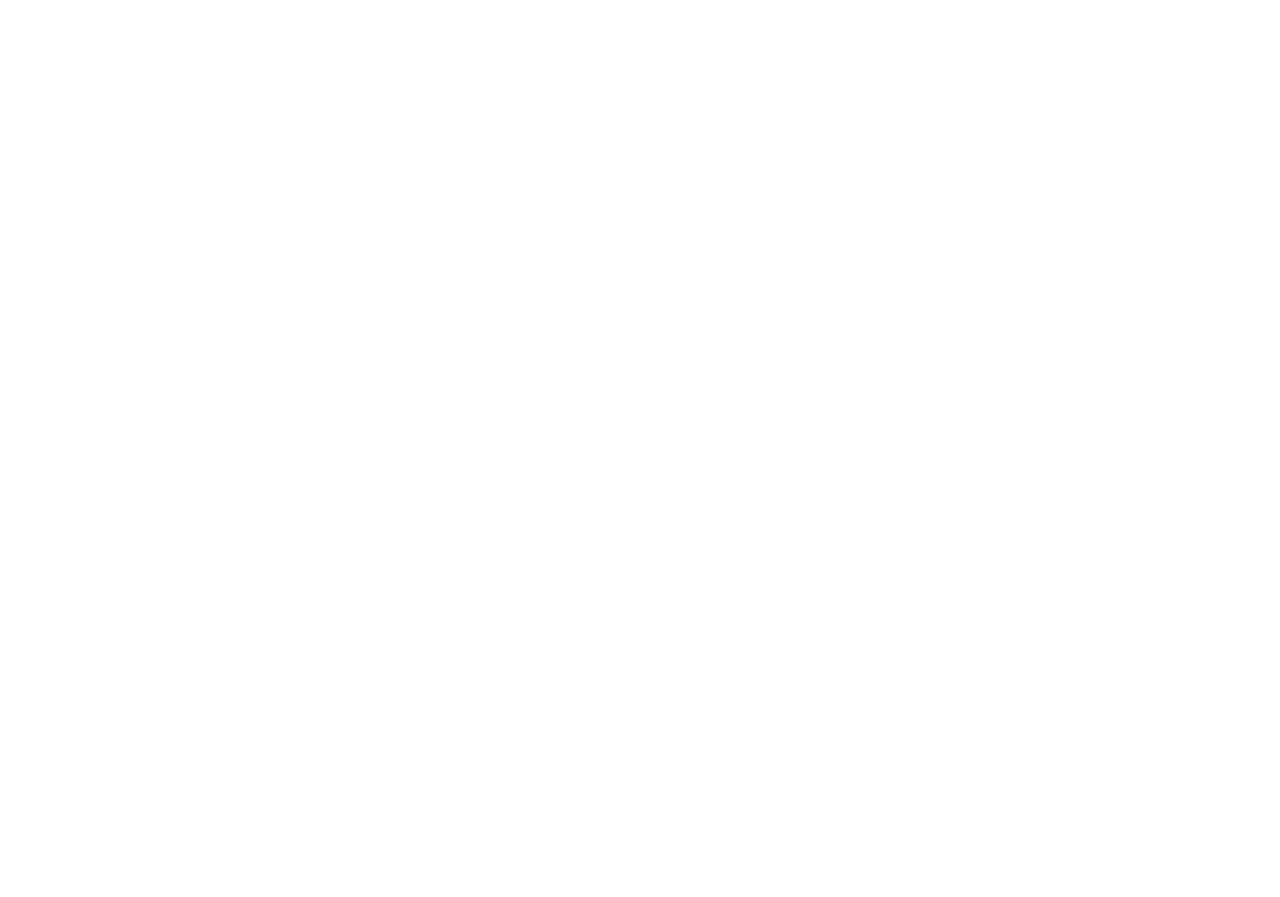
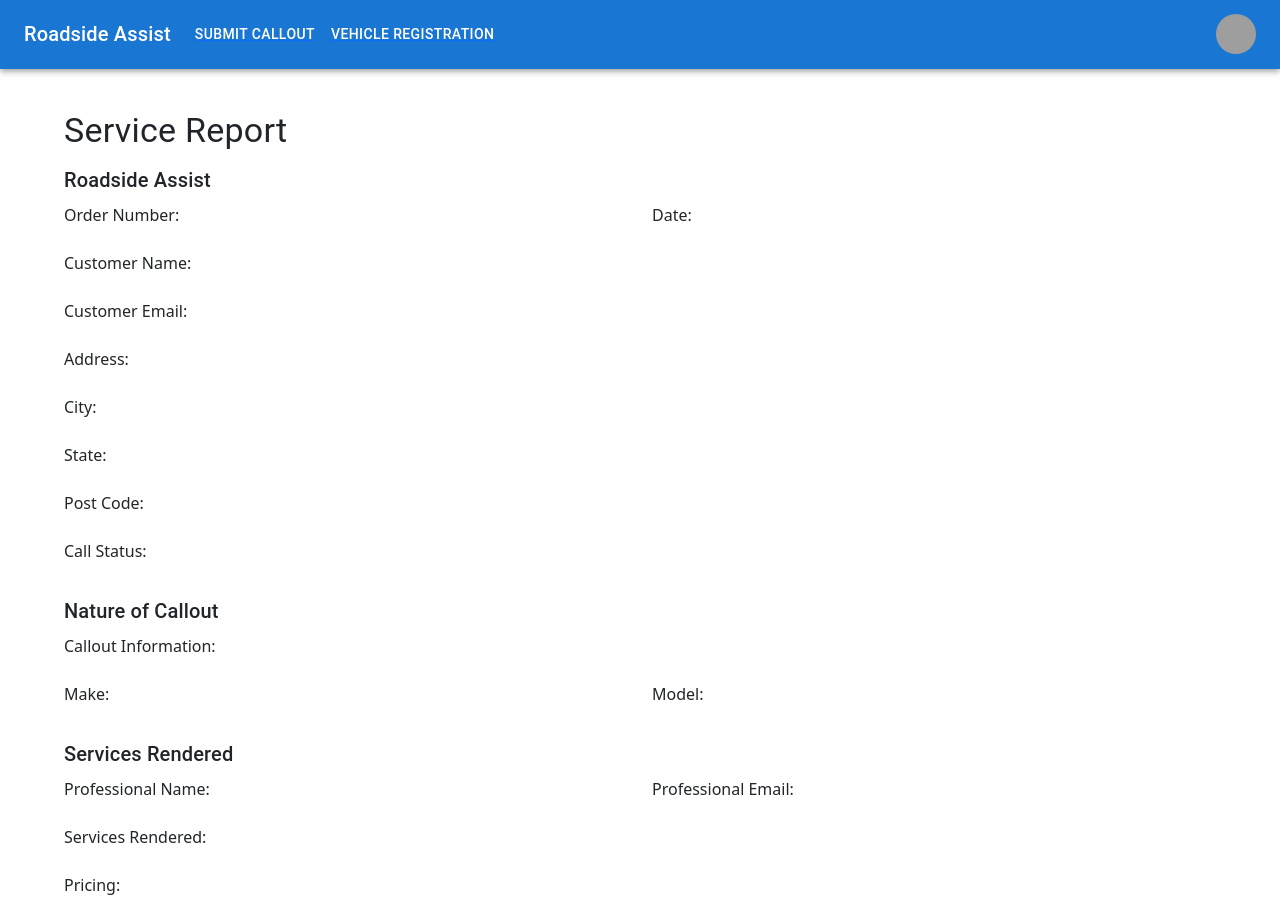
Before and after one commit to emma-edwards/CSCI314-C13, a React (Create React App) app in the folder my-react-app/: page /ServiceReport in a window 1280 px wide. Before the commit this address had no page. Before the commit the page ends 800 px from the top, so only its background shows below. Built offline with nearby package versions, Linux system fonts and the light colour scheme; grey boxes are pictures that could not be loaded; what google-maps-react would draw is missing.

Commit message:
Added skeleton for ServiceReport

```diff
--- a/my-react-app/src/Pages/ServiceReport.js
+++ b/my-react-app/src/Pages/ServiceReport.js
@@ -2,3 +2,90 @@
 Fetch callout info from backend and generate report
 */
 import * as React from 'react';
+import Container from "@mui/material/Container";
+import Typography from "@mui/material/Typography";
+import Grid from "@mui/material/Grid";
+import { createTheme, ThemeProvider } from '@mui/material/styles';
+
+const reportTheme = createTheme();
+
+export default function ServiceReport()
+{
+    return(
+        <React.Fragment>
+            <ThemeProvider theme={reportTheme}>
+                <Container>
+                    <Typography variant="h4" gutterBottom>
+                        <br/> Service Report
+                    </Typography>
+                    <Typography variant="h6" gutterBottom>
+                        Roadside Assist
+                    </Typography>
+                    <Grid container spacing={3}>
+                        <Grid item xs={12} sm={6}>
+                            Order Number:
+                        </Grid>
+                        <Grid item xs={12} sm={6}>
+                            Date:
+                        </Grid>
+                        <Grid item xs={12}>
+                            Customer Name:
+                        </Grid>
+                        <Grid item xs={12}>
+                            Customer Email:
+                        </Grid>
+                        <Grid item xs={12}>
+                            Address:
+                        </Grid>
+                        <Grid item xs={12}>
+                            City:
+                        </Grid>
+                        <Grid item xs={12}>
+                            State:
+                        </Grid>
+                        <Grid item xs={12}>
+                            Post Code:
+                        </Grid>
+                        <Grid item xs={12} sm={6} //This cell displays membership status at time of callout
+                        >
+                            Call Status:
+                        </Grid>
+                    </Grid>
+
+                    <Typography variant="h6" gutterBottom>
+                        <br/>Nature of Callout
+                    </Typography>
+                    <Grid container spacing={3}>
+                        <Grid item xs={12}>
+                            Callout Information:
+                        </Grid>
+                        <Grid item xs={12} sm={6}>
+                            Make:
+                        </Grid>
+                        <Grid item xs={12} sm={6}>
+                            Model:
+                        </Grid>
+                    </Grid>
+
+                    <Typography variant="h6" gutterBottom>
+                        <br/> Services Rendered
+                    </Typography>
+                    <Grid container spacing={3}>
+                        <Grid item xs={12} sm={6}>
+                            Professional Name:
+                        </Grid>
+                        <Grid item xs={12} sm={6}>
+                            Professional Email:
+                        </Grid>
+                        <Grid item xs={12}>
+                            Services Rendered:
+                        </Grid>
+                        <Grid item xs={12}>
+                            Pricing:
+                        </Grid>
+                    </Grid>
+                </Container>
+            </ThemeProvider>
+        </React.Fragment>
+    )
+};
--- a/my-react-app/src/index.js
+++ b/my-react-app/src/index.js
@@ -23,6 +23,7 @@ import AvJobs from './Pages/AvJobs';
 import CurrentJobs from './Pages/CurrentJobs';
 import PNav from './Pages/PNav';
 import EditProfProfile from './Pages/EditProfProfile';
+import ServiceReport from './Pages/ServiceReport';
 import 'bootstrap/dist/css/bootstrap.css';
 
 
@@ -47,6 +48,7 @@ export default function App() {
                     <Route path="SubmitClaim" element={<SubmitClaim />} />
                     <Route path="SignUp" element={<SignUp />} />
                     <Route path="CalloutLocation" element={<CalloutLocation />} />
+                    <Route path="ServiceReport" element={<ServiceReport/>} />
 
 
 =========
```
Also changed, not shown: my-react-app/src/Pages/CalloutLocation.js (+24 -0 lines).
